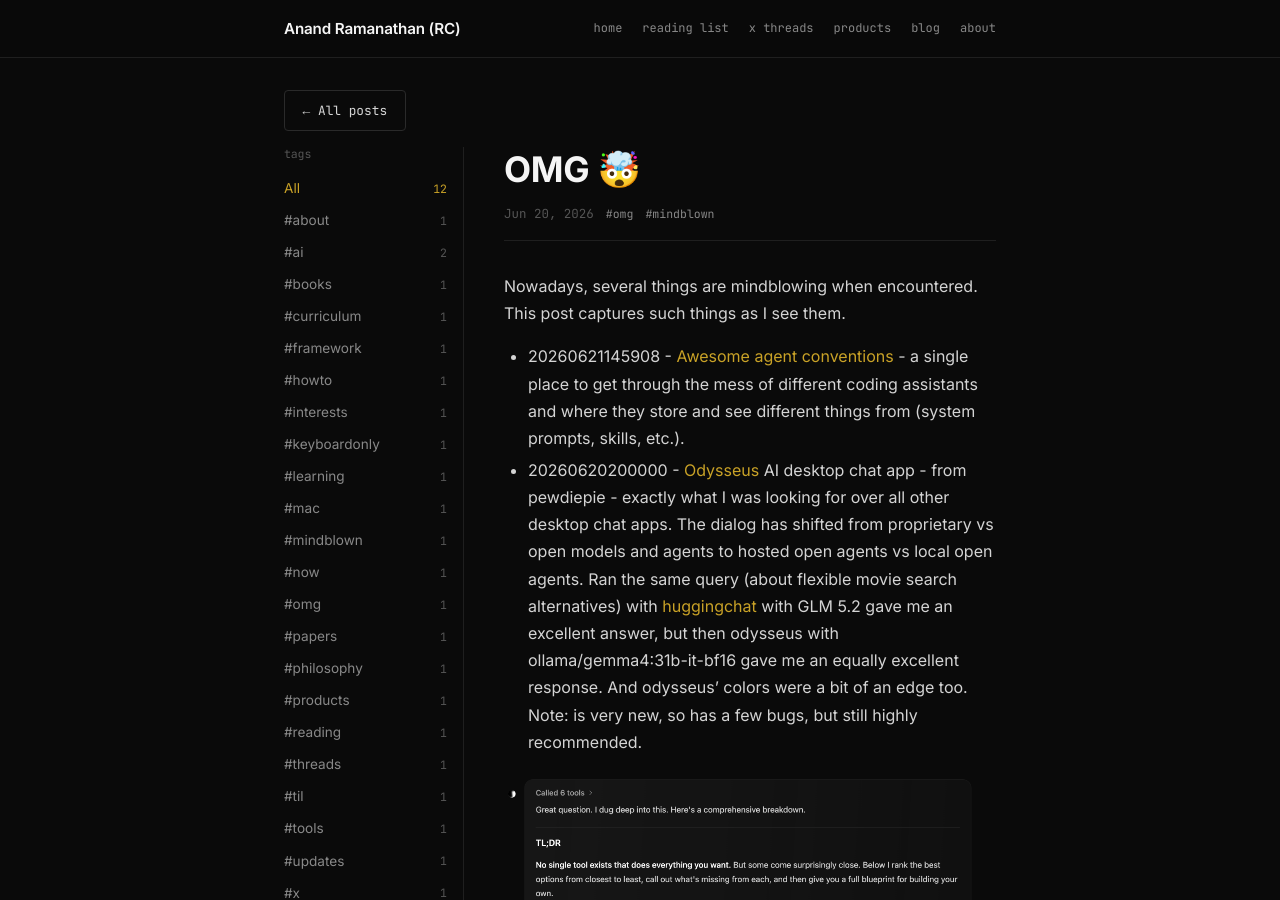
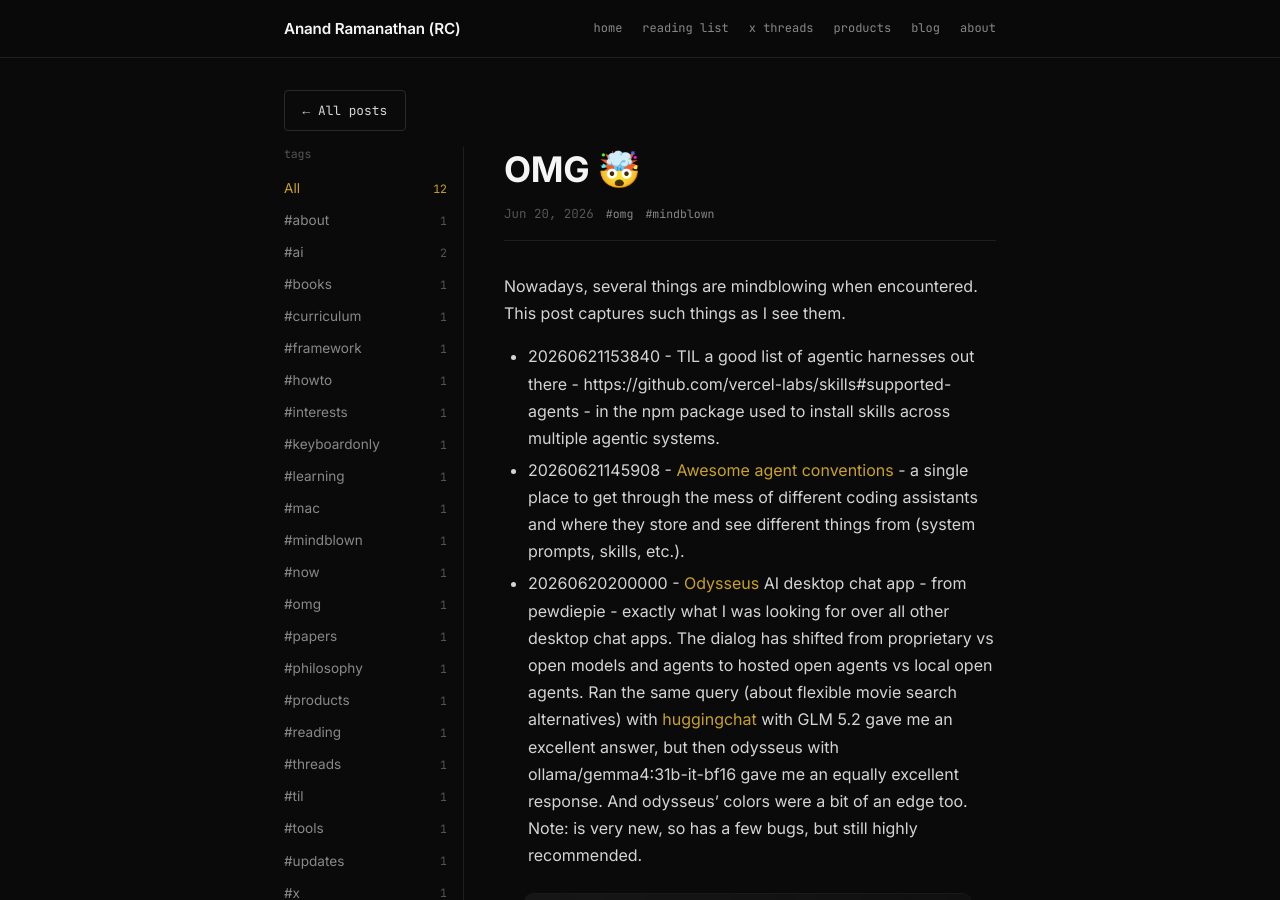
Before and after one commit to rcanand/rcanand.github.io, a Jekyll site: the page built from _posts/2026-06-20-omg.md, in a window 1280 px wide and 900 px high. Built offline with Jekyll 4.4.1, drawn with Linux system fonts in a browser that asks for light colours; comment, search, counter and statistics services are not loaded.

Commit message:
omg agentic harnesses list

```diff
--- a/_posts/2026-06-20-omg.md
+++ b/_posts/2026-06-20-omg.md
@@ -6,6 +6,7 @@
 ---
 Nowadays, several things are mindblowing when encountered. This post captures such things as I see them.
 
+- 20260621153840 - TIL a good list of agentic harnesses out there - https://github.com/vercel-labs/skills#supported-agents - in the npm package used to install skills across multiple agentic systems.
 - 20260621145908 - [Awesome agent conventions](https://github.com/ItamarZand88/awesome-agent-conventions) - a single place to get through the mess of different coding assistants and where they store and see different things from (system prompts, skills, etc.).
 - 20260620200000 - [Odysseus](https://github.com/pewdiepie-archdaemon/odysseus) AI desktop chat app - from pewdiepie - exactly what I was looking for over all other desktop chat apps. The dialog has shifted from proprietary vs open models and agents to hosted open agents vs local open agents. Ran the same query (about flexible movie search alternatives) with [huggingchat](https://huggingface.co/chat/) with GLM 5.2 gave me an excellent answer, but then odysseus with ollama/gemma4:31b-it-bf16 gave me an equally excellent response. And odysseus' colors were a bit of an edge too. Note: is very new, so has a few bugs, but still highly recommended.
 
```
